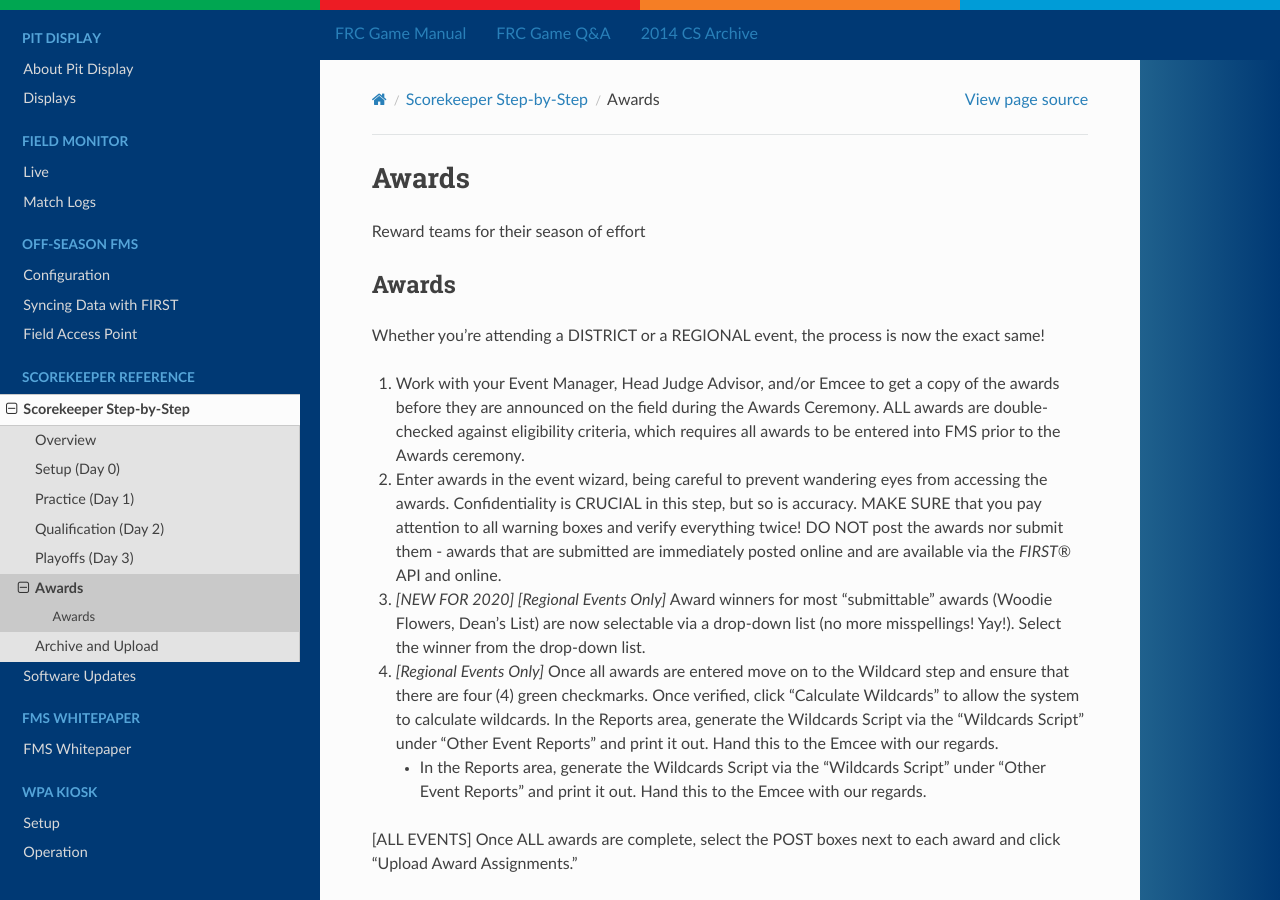
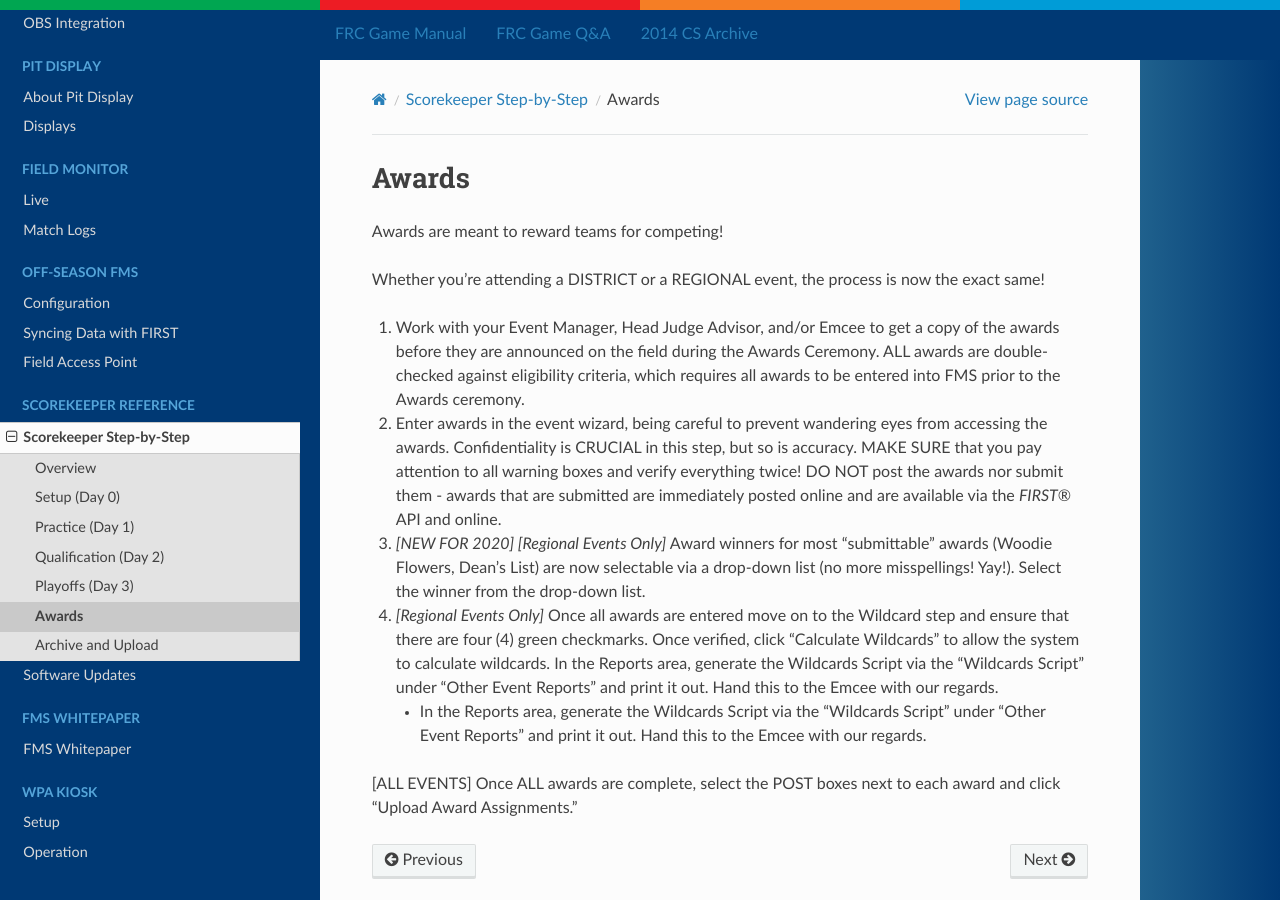
Before and after one commit to FIRSTRobotics/fms-manual, a Sphinx documentation site: the page built from source/scorekeeper-reference/step-by-step/awards.rst, in a window 1280 px wide and 900 px high. Built offline with Sphinx 7.4.7 and the Read the Docs theme 2.0.0, drawn with Linux system fonts in a browser that asks for light colours.

Commit message:
Fix duplicate labels

```diff
--- a/source/scorekeeper-reference/step-by-step/awards.rst
+++ b/source/scorekeeper-reference/step-by-step/awards.rst
@@ -3,10 +3,7 @@
 Awards
 ======
 
-Reward teams for their season of effort
-
-Awards
-------
+Awards are meant to reward teams for competing!
 
 Whether you're attending a DISTRICT or a REGIONAL event, the process is now the exact same!
 
--- a/source/scorekeeper-reference/step-by-step/overview.rst
+++ b/source/scorekeeper-reference/step-by-step/overview.rst
@@ -12,8 +12,8 @@
 
 "Days" designed are assuming a regional schedule (typical regional) and may not apply to a condensed (district) schedule.
 
-Overview
---------
+FMS Overview
+------------
 
 The Field Management System (FMS) is the electronics core of a *FIRST*\ |reg| Robotics Competition (FRC) playing field and encompasses both hardware and software components. The software package is used to control all the field electronics (LED Displays, Station Control Cabinets, E-stops, enable/disable of the Robots, network security, etc.) and is used to manage the event by creating match schedules, scoring the matches in real-time, and posting information to the Audience screen. The Scorekeeper, with direction and guidance from the FTA, manages the FMS during an FRC event. This document IS NOT an exhaustive tome of all knowledge regarding Scorekeeper best practices, helpful life lessons, or anything you should take with you if you’re ever trapped on a deserted island. Instead, this document is intended to provide some guidance and helpful reminders for completing your role as a Scorekeeper.
 
```
